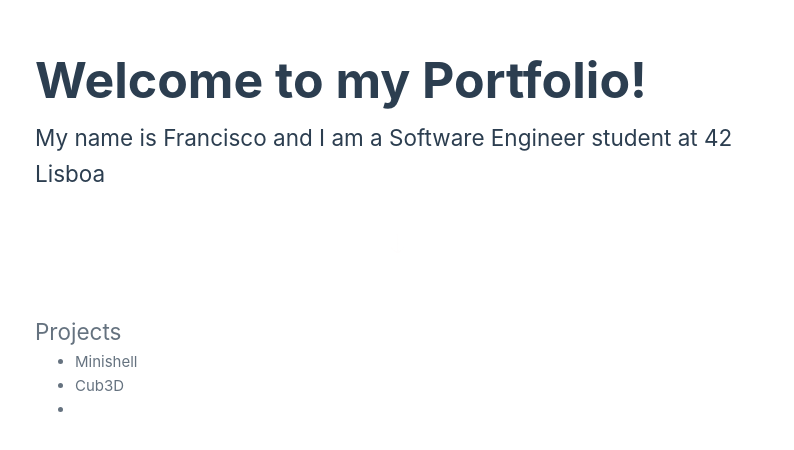
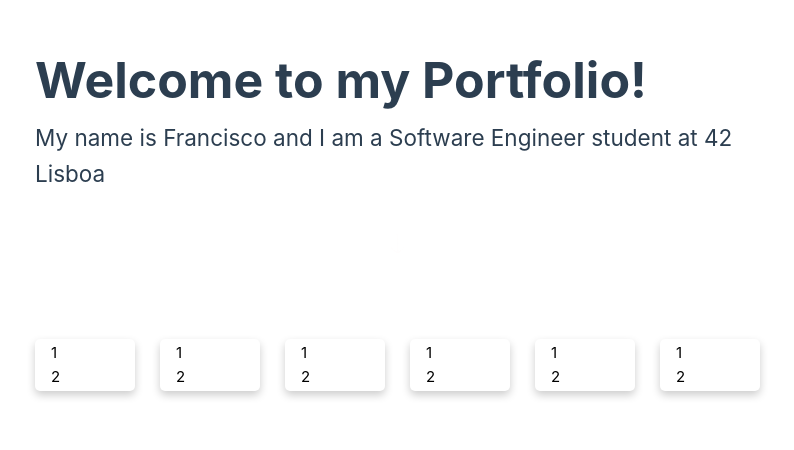
Before and after one commit to Francisco-Zeferino/Francisco-Zeferino.github.io, a Vue app: page / in a window 1280 px wide. Shown: the part 210-660 px from the top of the page, without its empty margins (198-992 px from the left). Built offline with nearby package versions, Linux system fonts and the light colour scheme.

Commit message:
Developing Cards

```diff
--- a/package.json
+++ b/package.json
@@ -9,6 +9,7 @@
     "preview": "vite preview"
   },
   "dependencies": {
+    "@vueuse/core": "^10.11.0",
     "vue": "^3.4.29"
   },
   "devDependencies": {
--- a/src/components/ProjectsBar.vue
+++ b/src/components/ProjectsBar.vue
@@ -1,21 +1,14 @@
 <script setup>
-import {ref} from 'vue';
 const dataProps = defineProps({
   rendered : Boolean
 })
-
-const item = ref([{name: 'Minishell'}, {name: 'Cub3D'}, {name: ''}]);
 </script>
 
 <template>
   <div class="projectsDiv">
     <Transition>
       <div v-if="rendered">
-        <h2>Projects</h2>
-        <TransitionGroup name="projectList" tag="ul">
-          <li class="projectName" v-for="project in item">
-            {{ project.name }}
-          </li>
+        <TransitionGroup name="projectList" tag="div">
         </TransitionGroup>
       </div>
     </Transition>
@@ -24,8 +17,8 @@ const item = ref([{name: 'Minishell'}, {name: 'Cub3D'}, {name: ''}]);
 
 <style>
 .projectsDiv {
-  width: 400px;
-  height: 400px;
+  width: 900px;
+  height: 900px;
 }
 
 .projectList-enter-active,
--- /dev/null
+++ b/src/components/ProjectsCards.vue
@@ -0,0 +1,75 @@
+<script>
+import {ref} from 'vue';
+</script>
+
+<template>
+    <div class="projectsSection">
+        <div class="card">
+            <div class="container">
+                <h4>1</h4>
+                <p>2</p>
+            </div>
+        </div>
+        <div class="card">
+            <div class="container">
+                <h4>1</h4>
+                <p>2</p>
+            </div>
+        </div>
+        <div class="card">
+            <div class="container">
+                <h4>1</h4>
+                <p>2</p>
+            </div>
+        </div>
+        <div class="card">
+            <div class="container">
+                <h4>1</h4>
+                <p>2</p>
+            </div>
+        </div>
+        <div class="card">
+            <div class="container">
+                <h4>1</h4>
+                <p>2</p>
+            </div>
+        </div>
+        <div class="card">
+            <div class="container">
+                <h4>1</h4>
+                <p>2</p>
+            </div>
+        </div>
+    </div>
+</template>
+
+<style>
+.projectsSection{
+  display:flex;
+  justify-content: center;
+  align-items:flex-start;
+  width: 100%;
+  height: 300px;
+}
+
+.card {
+    display: inline-block;
+    background-color: white;
+    text-align: left;
+    box-shadow: 0 4px 8px 0 rgba(0,0,0,0.2);
+    transition: 0.3s;
+    width: 350px;
+    border-radius: 5px;
+    margin-right: 25px;
+    margin-top: 25px;
+}
+
+.card:hover {
+  box-shadow: 0 8px 16px 0 rgba(0,0,0,0.2);
+}
+
+.container {
+  color: black;
+  padding: 2px 16px;
+}
+</style>
--- a/src/components/WelcomeTextBar.vue
+++ b/src/components/WelcomeTextBar.vue
@@ -1,7 +1,7 @@
 <script setup>
 import { Transition, ref } from 'vue';
-import {useScrollLock } from '@vueuse/core';
 import ProjectsBar from './ProjectsBar.vue';
+import ProjectsCard from './ProjectsCards.vue'
 
 const welcomeText = ref('Welcome to my Portfolio!');
 const roleText = ref('My name is Francisco and I am a Software Engineer student at 42 Lisboa');
@@ -57,7 +57,8 @@ function writeText() {
             <img src="../assets/arrow-down.png" alt="arrow-down" width="25px" height="25px" class="arrow-down"/>
           </div>
         </Transition>
-        <ProjectsBar :rendered="roleTextFinished"/>
+        <!--<ProjectsBar :rendered="roleTextFinished"/>-->
+        <ProjectsCard v-if="roleTextFinished"/>
       </div>
     </div>
 </template>
```
Also changed, not shown: 1 other file (tests, documents, lock files or other folders).
